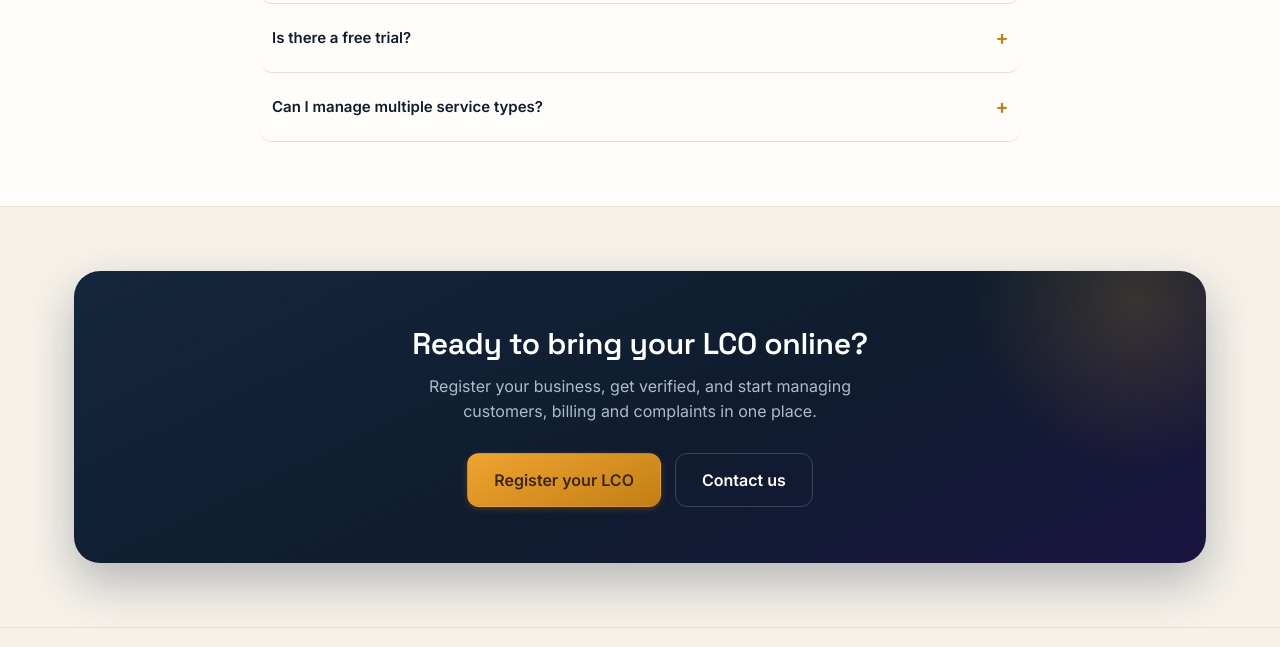
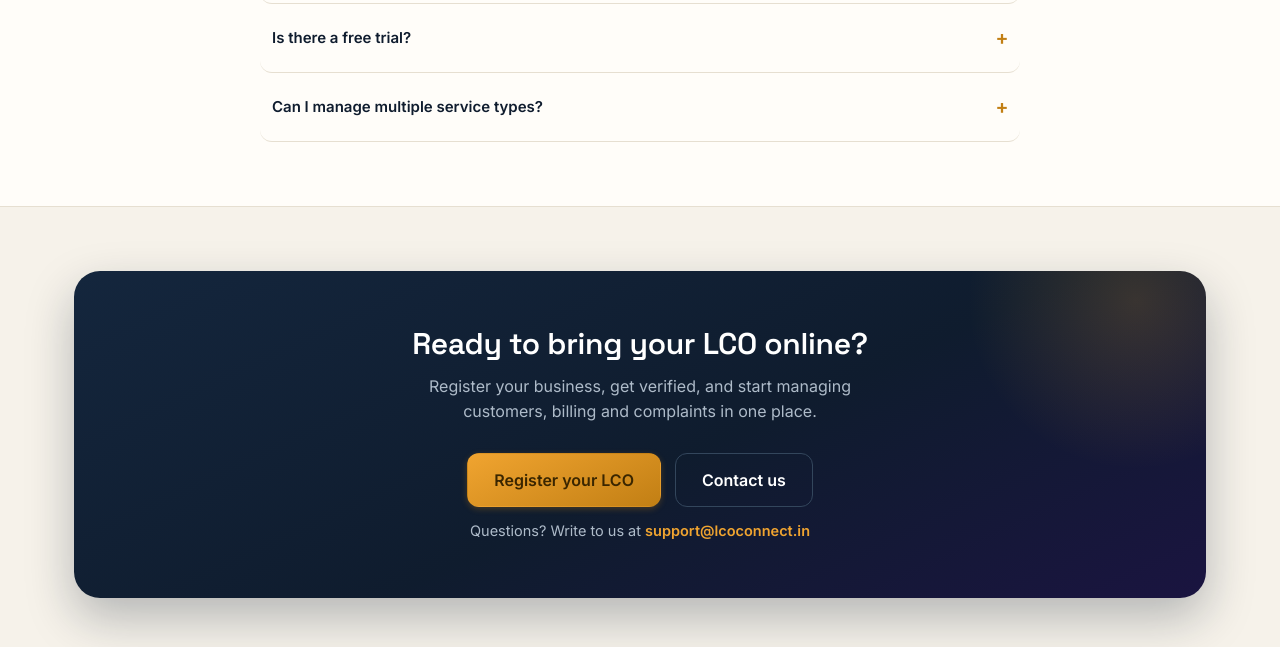
Before and after one commit to yashwanth-boddupalli/lco-connect-project, a website: page index.html in a window 1280 px wide. Shown: the part 4353-5000 px from the top of the page. Drawn offline with Linux system fonts and the light colour scheme.

Commit message:
Landing: wire Contact us button + CTA email line to support@lcoconnect.in

```diff
--- a/css/style.css
+++ b/css/style.css
@@ -1231,6 +1231,21 @@ section {
   }
 }
 
+.cta-mail {
+  margin-top: 20px;
+  font-size: 14.5px;
+}
+
+.cta-mail a {
+  color: #F0A430;
+  font-weight: 600;
+  text-decoration: none;
+}
+
+.cta-mail a:hover {
+  text-decoration: underline;
+}
+
 
 /* ── FOOTER ── */
 footer {
--- a/index.html
+++ b/index.html
@@ -443,8 +443,9 @@
       <p>Register your business, get verified, and start managing customers, billing and complaints in one place.</p>
       <div class="cta-actions">
         <a href="pages/register-lco.html" class="btn btn-amber btn-lg">Register your LCO</a>
-        <a href="#contact" class="btn btn-ghost btn-lg" style="border-color:#33465C; color:#fff;">Contact us</a>
+        <a href="mailto:support@lcoconnect.in" class="btn btn-ghost btn-lg" style="border-color:#33465C; color:#fff;">Contact us</a>
       </div>
+      <p class="cta-mail">Questions? Write to us at <a href="mailto:support@lcoconnect.in">support@lcoconnect.in</a></p>
     </div>
   </div>
 </section>
```
